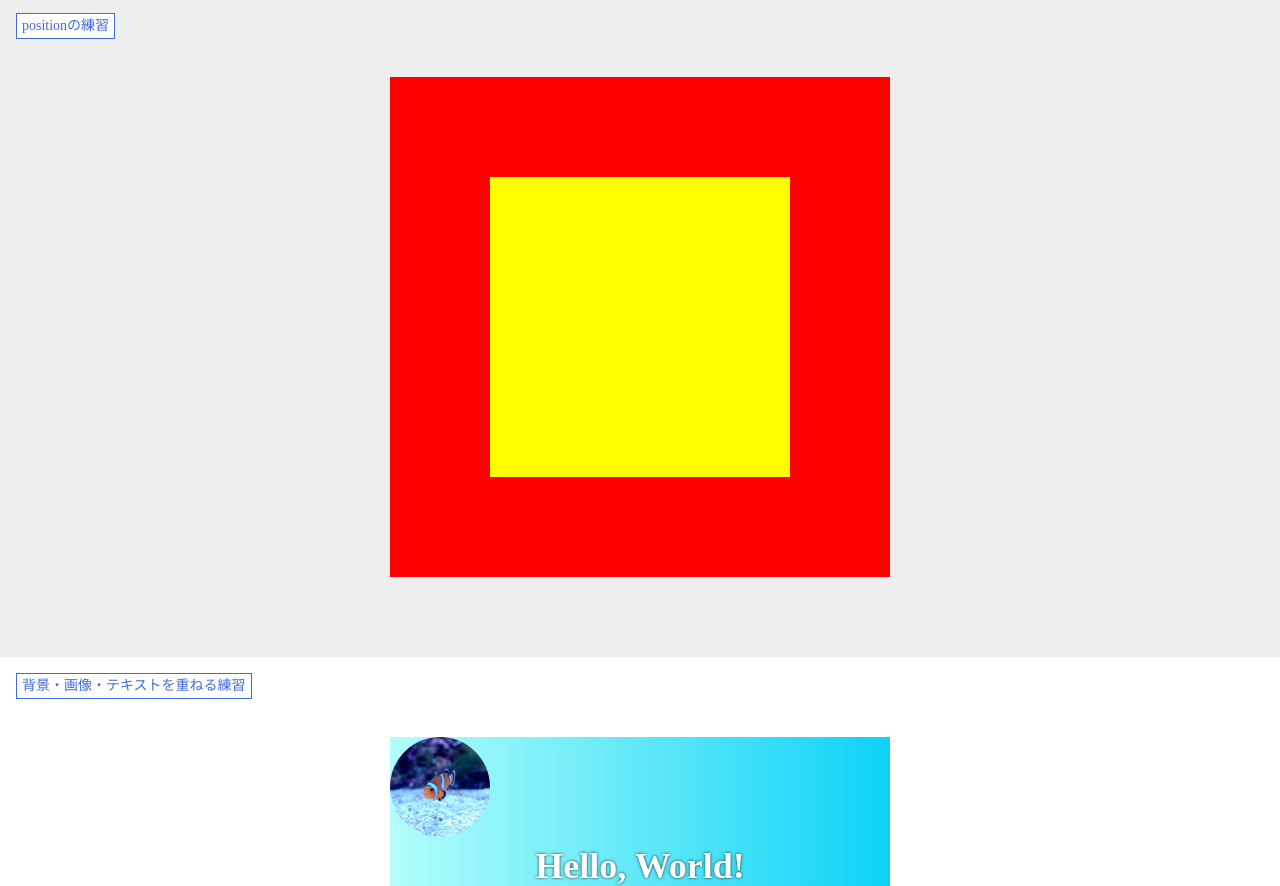
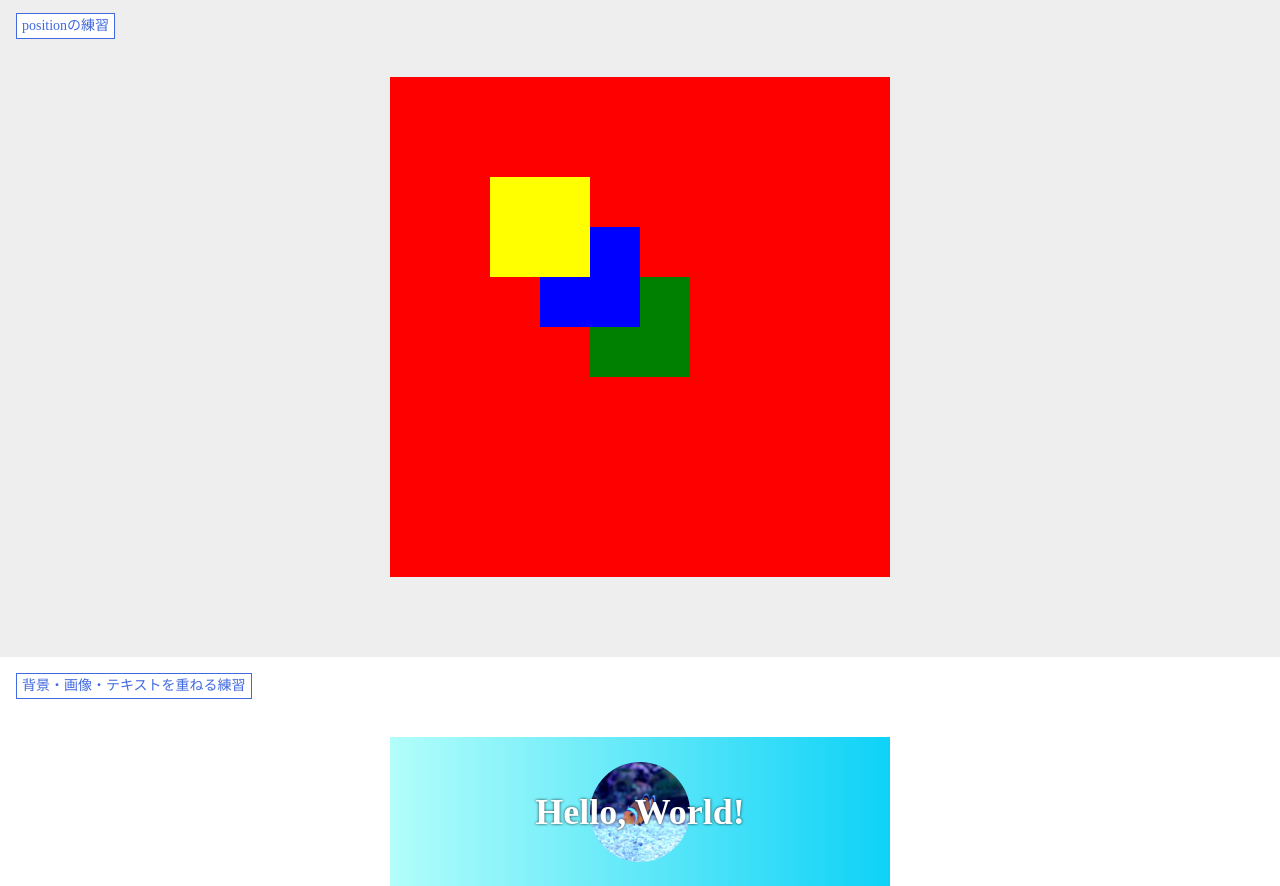
Before and after one commit to netaro-N/design-0202, a plain HTML site: page index.html in a window 1280 px wide. Shown: the part 81-967 px from the top of the page. Drawn offline with Linux system fonts and the light colour scheme.

Commit message:
position

```diff
--- a/index.html
+++ b/index.html
@@ -13,7 +13,9 @@
     <section>
       <h2 class="subTitle">positionの練習</h2>
       <div class="position-wrapper">
-          <div class="position-inner"></div>
+          <div class="position-inner1"></div>
+          <div class="position-inner2"></div>
+          <div class="position-inner3"></div>
       </div>
     </section>
     <section>
--- a/style.css
+++ b/style.css
@@ -99,9 +99,14 @@ section:nth-child(odd){
   width: 500px;
   height: 150px;
   margin: auto;
+  position: relative;
 }
 
 .position-image{
+  position: absolute;
+  top: 50%;
+  left: 50%;
+  margin: -50px 0 0 -50px;
 }
 
 .position-image img{
@@ -109,6 +114,9 @@ section:nth-child(odd){
 }
 
 .position-text{
+  position: absolute;
+  top: 50%;
+  margin-top: -25px;
   width: 100%;
   line-height: 50px;
   text-align: center;
```
